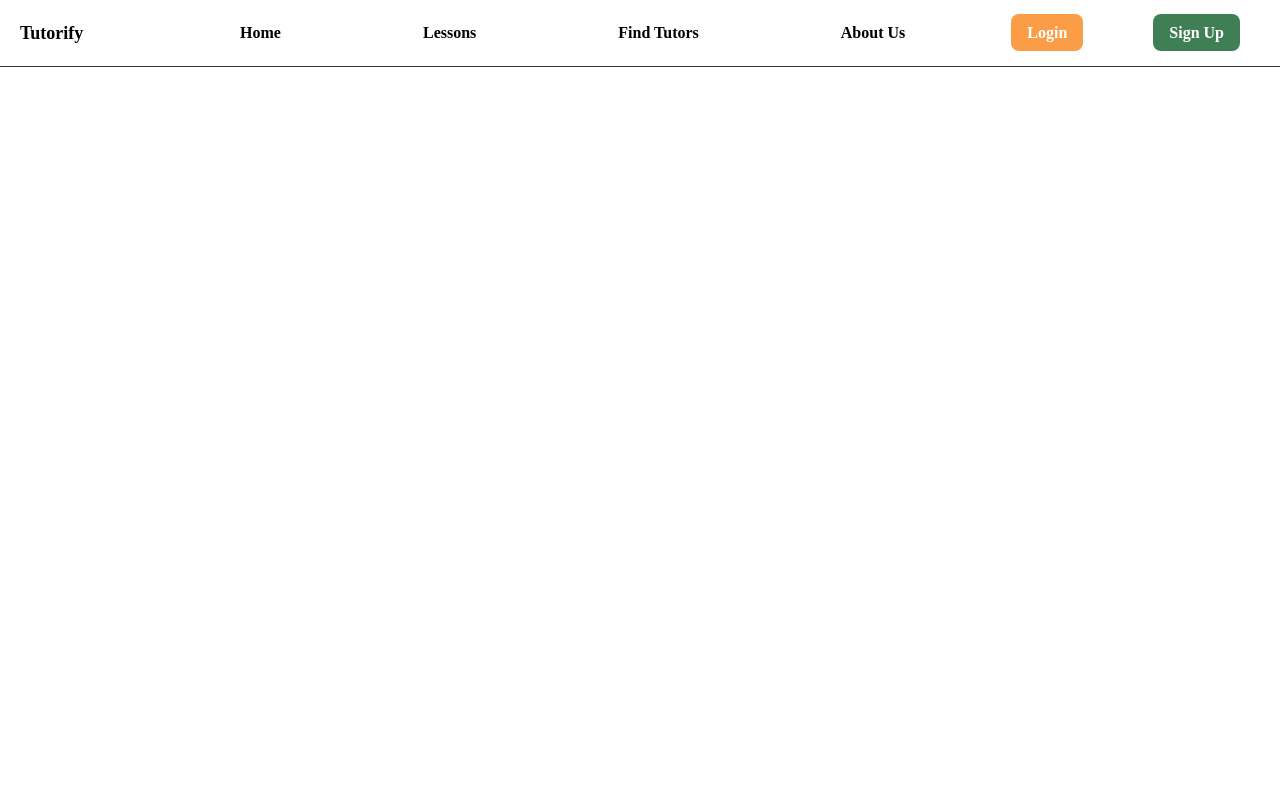
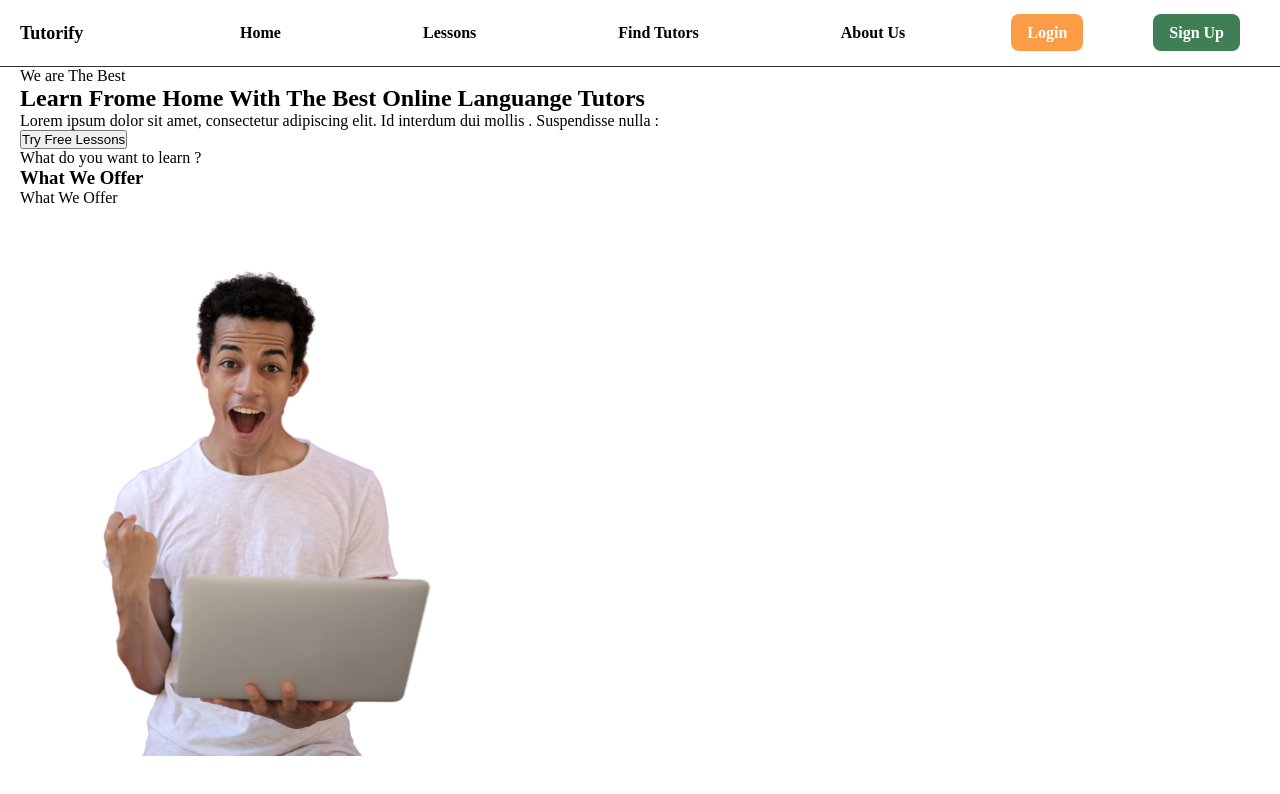
Before and after one commit to MunisaSarvarovna/mobile, a plain HTML site: page index.html in a window 1280 px wide. Drawn offline with Linux system fonts and the light colour scheme.

Commit message:
1section

```diff
--- a/index.html
+++ b/index.html
@@ -45,5 +45,31 @@
         </div>
       </div>
     </header>
+
+
+
+   <section class="learn">
+    <div class="container">
+      <div class="learn__wrapper">
+        <div class="learn__info">
+          <p class="learn__best">We are The Best </p>
+          <h2 class="learn__title">Learn Frome Home
+With The Best
+Online Languange Tutors</h2>
+<p class="learn__text">Lorem ipsum dolor sit amet, consectetur adipiscing elit.
+Id interdum dui mollis . Suspendisse nulla :</p>
+
+<button class="btn-green">Try Free Lessons</button>
+
+<p class="learn__best-past">What do you want to learn ?</p>
+<h3 class="learn__tx">What We Offer</h3>
+<p class="learn__best-past">What We Offer</p>
+
+        </div>
+      </div>
+
+      <img src="/src/man.png" alt="yyyes qp turgan kishi">
+    </div>
+   </section>
   </body>
 </html>
```
Also changed, not shown: src/man.png (added).
